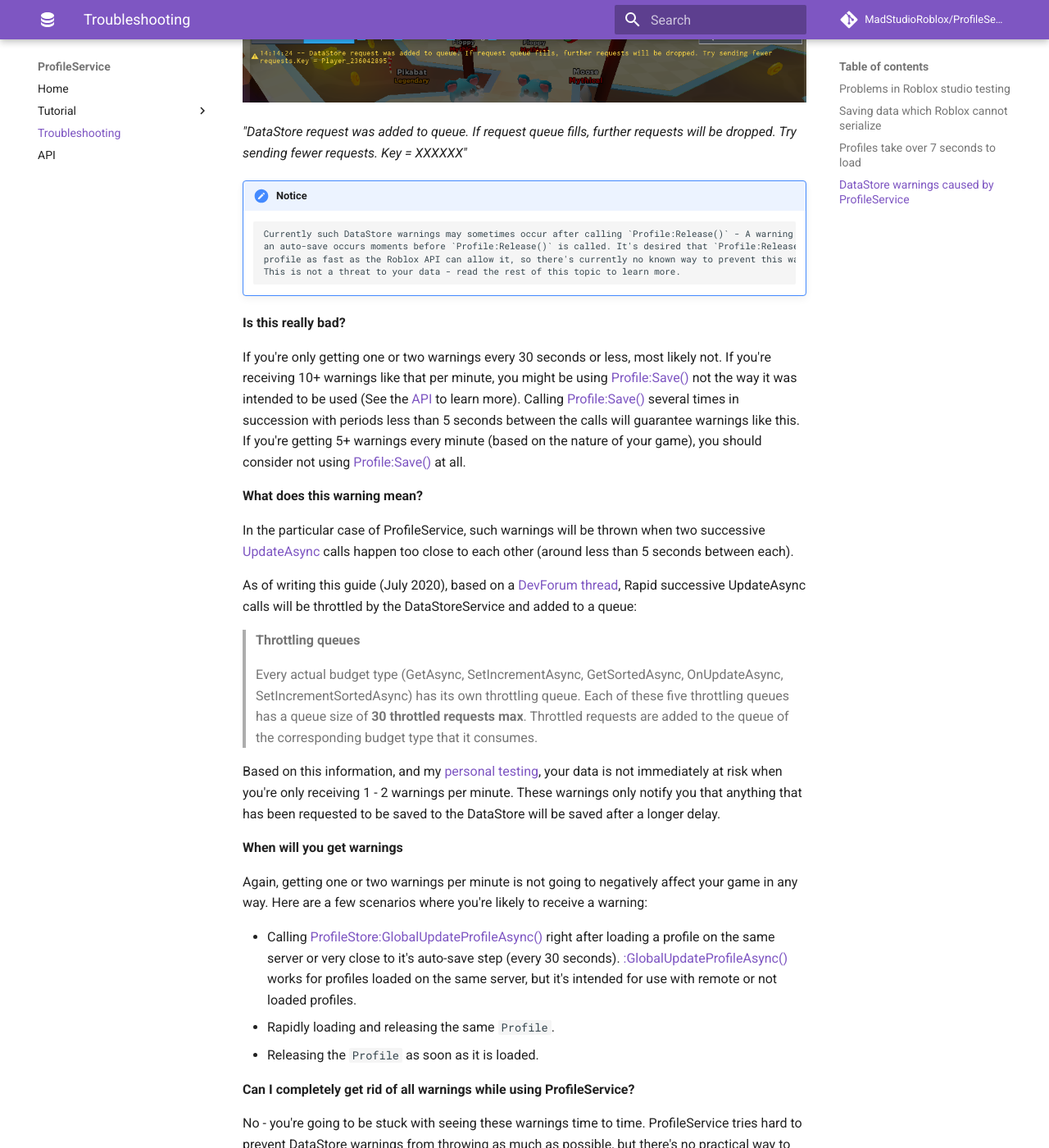
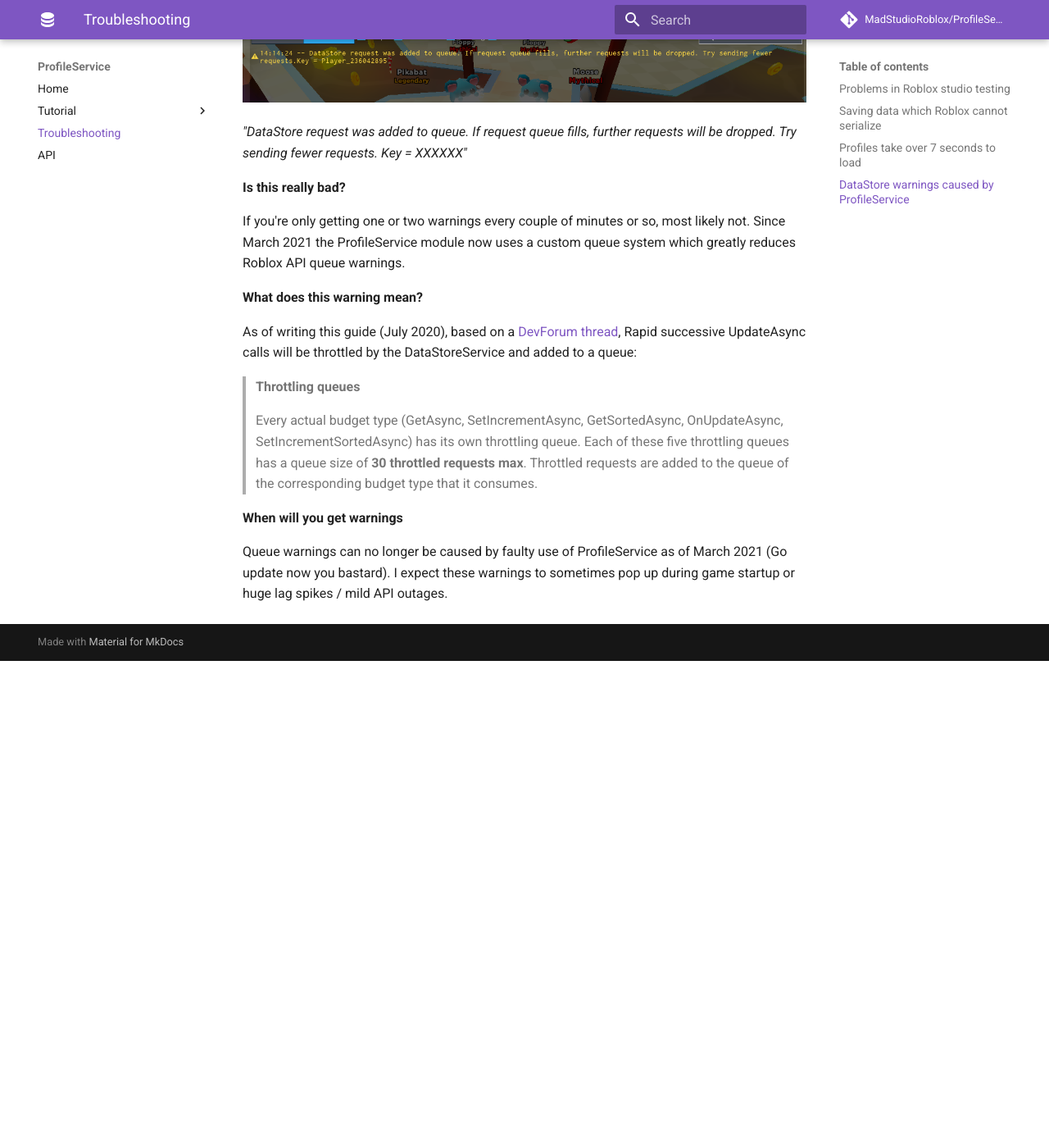
Before and after one commit to MadStudioRoblox/ProfileService, an MkDocs documentation site: the page built from docs/troubleshooting.md, in a window 1280 px wide and 1400 px high, scrolled down 4275 px. Shown: the whole window at 82% size. Built offline with MkDocs 1.6.1 and Material for MkDocs 9.7.7, drawn with Linux system fonts in a browser that asks for light colours; comment, search, counter and statistics services are not loaded; after the commit the page ends 5081 px from its top, so only the background shows below that; some of the changed text lies outside the part shown.

Commit message:
Documentation update for custom queue implementation

```diff
--- a/docs/troubleshooting.md
+++ b/docs/troubleshooting.md
@@ -140,19 +140,11 @@
 _"DataStore request was added to queue. If request queue fills, further requests will be dropped.
 Try sending fewer requests. Key = XXXXXX"_
 
-!!! notice
-        Currently such DataStore warnings may sometimes occur after calling `Profile:Release()` - A warning will be thrown when
-        an auto-save occurs moments before `Profile:Release()` is called. It's desired that `Profile:Release()` saves the
-        profile as fast as the Roblox API can allow it, so there's currently no known way to prevent this warning practically.
-        This is not a threat to your data - read the rest of this topic to learn more.
-
 **Is this really bad?**
 
-If you're only getting one or two warnings every 30 seconds or less, most likely not. If you're receiving 10+ warnings like that per minute, you might be using [Profile:Save()](/ProfileService/api/#profilesave) not the way it was intended to be used (See the [API](/ProfileService/api/#profilesave) to learn more). Calling [Profile:Save()](/ProfileService/api/#profilesave) several times in succession with periods less than 5 seconds between the calls will guarantee warnings like this. If you're getting 5+ warnings every minute (based on the nature of your game), you should consider not using [Profile:Save()](/ProfileService/api/#profilesave) at all.
+If you're only getting one or two warnings every couple of minutes or so, most likely not. Since March 2021 the ProfileService module now uses a custom queue system which greatly reduces Roblox API queue warnings.
 
 **What does this warning mean?**
-
-In the particular case of ProfileService, such warnings will be thrown when two successive [UpdateAsync](https://developer.roblox.com/en-us/api-reference/function/GlobalDataStore/UpdateAsync) calls happen too close to each other (around less than 5 seconds between each).
 
 As of writing this guide (July 2020), based on a [DevForum thread](https://devforum.roblox.com/t/details-on-datastoreservice-for-advanced-developers/175804), Rapid successive UpdateAsync calls will be throttled by the DataStoreService and added to a queue:
 
@@ -160,18 +152,6 @@
 >
 > Every actual budget type (GetAsync, SetIncrementAsync, GetSortedAsync, OnUpdateAsync, SetIncrementSortedAsync) has its own throttling queue. Each of these five throttling queues has a queue size of **30 throttled requests max**. Throttled requests are added to the queue of the corresponding budget type that it consumes.
 
-Based on this information, and my [personal testing](https://github.com/MadStudioRoblox/ProfileService/blob/master/ProfileTest.server.lua), your data is not immediately at risk when you're only receiving 1 - 2 warnings per minute. These warnings only notify you that anything that has been requested to be saved to the DataStore will be saved after a longer delay.
-
 **When will you get warnings**
 
-Again, getting one or two warnings per minute is not going to negatively affect your game in any way. Here are a few scenarios where you're likely to receive a warning:
-
- - Calling [ProfileStore:GlobalUpdateProfileAsync()](/ProfileService/api/#profilestoreglobalupdateprofileasync) right after loading a profile on the same server or very close to it's auto-save step (every 30 seconds). [:GlobalUpdateProfileAsync()](/ProfileService/api/#profilestoreglobalupdateprofileasync) works for profiles loaded on the same server, but it's intended for use with remote or not loaded profiles.
- - Rapidly loading and releasing the same `Profile`.
- - Releasing the `Profile` as soon as it is loaded.
-
- **Can I completely get rid of all warnings while using ProfileService?**
-
- No - you're going to be stuck with seeing these warnings time to time. ProfileService tries hard to prevent DataStore warnings from throwing as much as possible, but there's no practical way to completely avoid these warnings without compromising on save stability. Personally, I think Roblox should handle queue warnings in a different way since these warnings don't always signify real problems with your code.
-
- Other DataStore implementations don't suffer from such warnings because they might not be auto-saving, using session locking or try to do final saves as soon as the player leaves - features that might need to unexpectedly call DataStore methods quickly in succession.
+Queue warnings can no longer be caused by faulty use of ProfileService as of March 2021 (Go update now you bastard). I expect these warnings to sometimes pop up during game startup or huge lag spikes / mild API outages.
```
